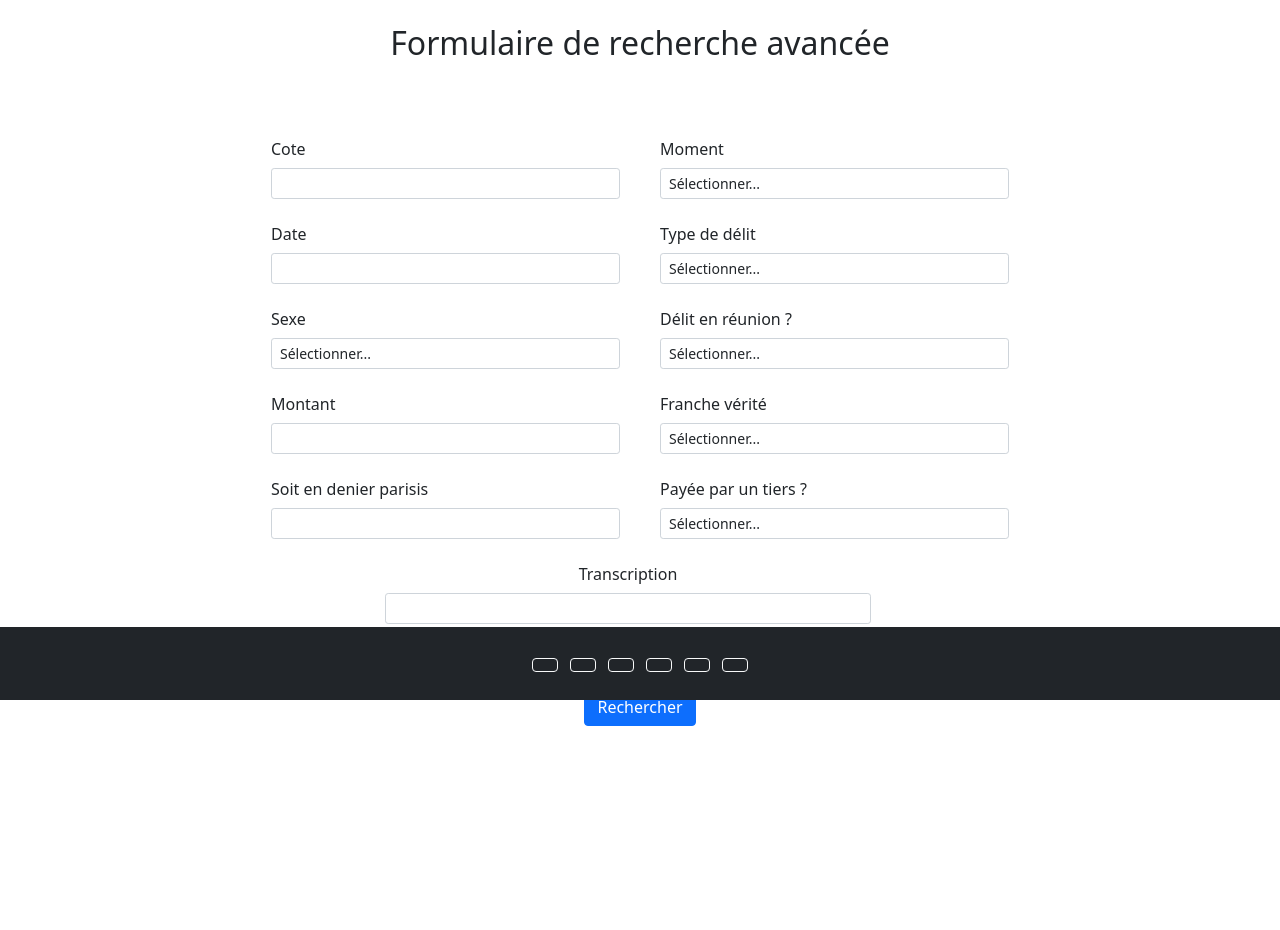
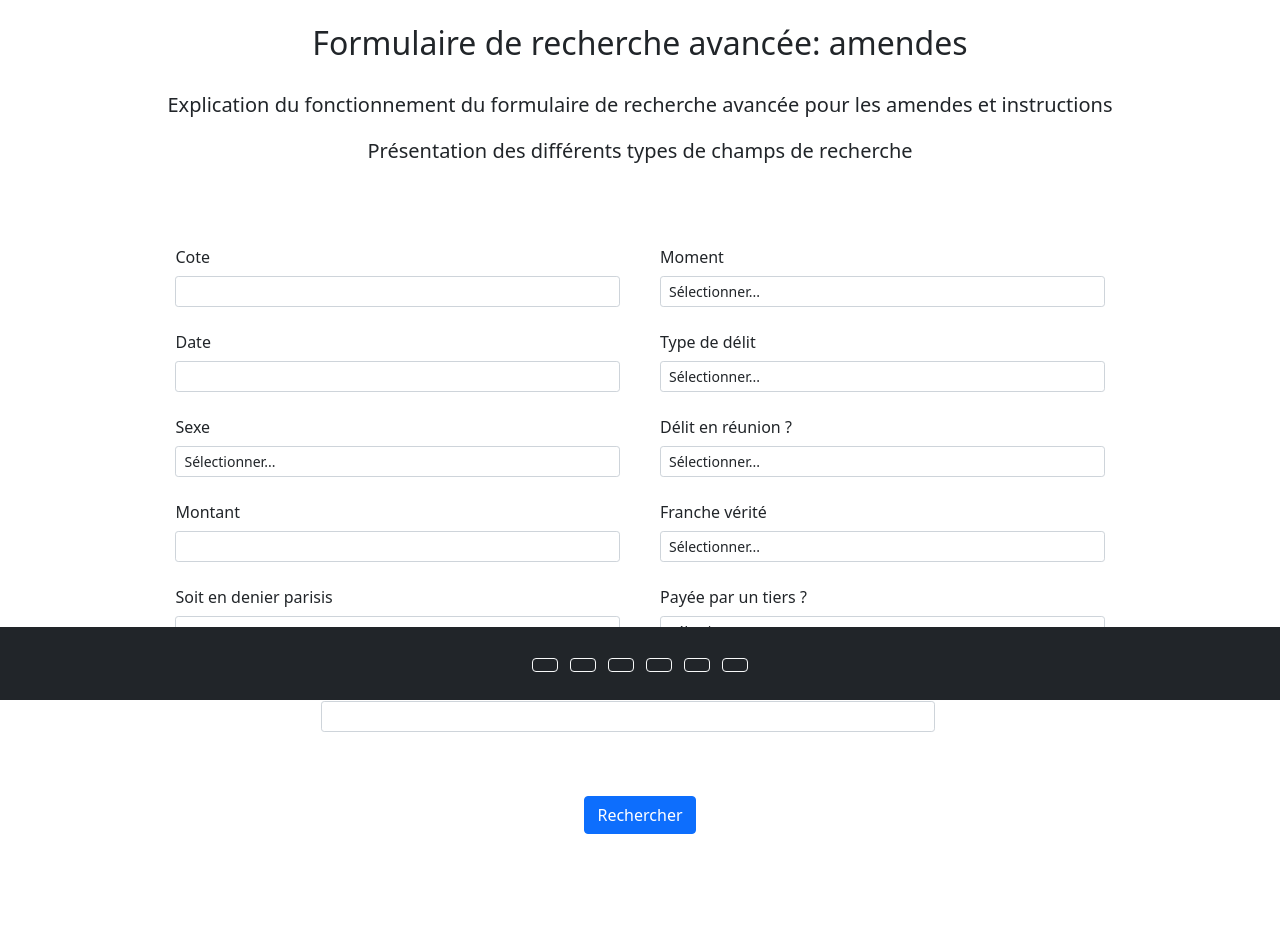
Before and after one commit to ValentinDeCraene/CrimiLille-CriminalitheV2-, a Flask app: page /recherche_avancee in a window 1280 px wide. Shown: the part 100-1030 px from the top of the page. Before the commit the page ends 826 px from the top, so only its background shows below. Run offline with Flask 2, Linux system fonts and the light colour scheme; some libraries are stand-ins or nearby versions.

Commit message:
maj templates HTML

```diff
--- a/flask_web_app_structure/app/app/routes/forms.py
+++ b/flask_web_app_structure/app/app/routes/forms.py
@@ -4,35 +4,13 @@ from wtforms import StringField, SelectField, SubmitField
 class RechercheForm(FlaskForm):
     cote = StringField('Cote')
     date = StringField('Date')
-    sexe = SelectField('Sexe', choices=[('', 'Sélectionner...'), ('M', 'Masculin'), ('F', 'Féminin'), ('NR', 'Non renseigné')])
+    sexe = SelectField('Sexe', choices=[('', 'Sélectionner...'), ('Masculin', 'Masculin'), ('Féminin', 'Féminin'), ('NR', 'Non renseigné')])
     montant = StringField('Montant')
     parisis = StringField('Soit en denier parisis')
     typeDelit = SelectField('Type de délit', choices=[('', 'Sélectionner...'), ('Brigandage/vie sur le pays', 'Brigandage/vie sur le pays'), ('Désobéissance', 'Désobéissance'), ('NR', 'Non renseigné'), ('abus d\'appel en justice', 'abus d\'appel en justice'), ('assaut d\'une maison', 'assaut d\'une maison'), ('atteinte biens d\'autrui', 'atteinte aux biens d\'autrui'), ('autre', 'autre'), ('défaut de comparution', 'défaut de comparution'), ('faute entretien héritage', 'faute entretien héritage'), ('injures', 'injures'), ('jeux de hasard', 'jeux de hasard'), ('port armes nues', 'port d\'armes nues'), ('rapt', 'rapt'), ('solidarité envers bannis', 'solidarité envers bannis'), ('tapage nocturne', 'tapage nocturne'), ('transgression édit/main de justice', 'transgression édit/main de justice'), ('usure', 'usure'), ('viol', 'viol'), ('violence physique', 'violence physique'), ('vol', 'vol'), ('violence physique', 'violence physique')])
-    moment = SelectField('Moment', choices=[('', 'Sélectionner...'), ('J', 'Jour'), ('N', 'Nuit'), ('NR', 'Non renseigné')])
+    moment = SelectField('Moment', choices=[('', 'Sélectionner...'), ('Jour', 'Jour'), ('Nuit', 'Nuit'), ('NR', 'Non renseigné')])
     reunion = SelectField('Délit en réunion ?', choices=[('', 'Sélectionner...'), ('Non', 'Non'), ('Oui', 'Oui'), ('NR', 'Non renseigné')])
     franchesVerites = SelectField('Franche vérité', choices=[('', 'Sélectionner...'), ('Non', 'Non'), ('Oui', 'Oui'), ('NR', 'Non renseigné')])
     tiers = SelectField('Payée par un tiers ?', choices=[('', 'Sélectionner...'), ('Non', 'Non'), ('Oui', 'Oui'), ('NR', 'Non renseigné')])
     transcription = StringField('Transcription')
     id_personne = StringField('Justiciable ID')
-
-# Brigandage/vie sur le pays
-# Désobéissance
-# NR
-# abus d'appel en justice
-# assaut d\'une maison
-# atteinte biens d\'autrui
-# autre
-# défaut de comparution
-# faute entretien héritage
-# injures
-# jeux de hasard
-# port armes nues
-# rapt
-# solidarité envers bannis
-# tapage nocturne
-# transgression édit/main de justice
-# usure
-# viol
-# violence physique
-# vol
-# violence physique
--- a/flask_web_app_structure/app/app/routes/generic.py
+++ b/flask_web_app_structure/app/app/routes/generic.py
@@ -163,15 +163,15 @@ def recherche_avancee():
 
 @app.route('/download_sql')
 def download_sql():
-    f = 'app/bdd_crimilille.sql'
+    f = './app/bdd_crimilille.sql'
     return send_file(f, attachment_filename='bdd_crimilille.sql', as_attachment=True)
 
 @app.route('/download_amendes_csv')
 def download_amendes_csv():
-    f = 'app/amendes.csv'
+    f = './app/amendes.csv'
     return send_file(f, attachment_filename='amendes.csv', as_attachment=True)
 
 @app.route('/download_justiciables_csv')
 def download_justiciables_csv():
-    f = 'app/justiciables.csv'
+    f = './app/justiciables.csv'
     return send_file(f, attachment_filename='justiciables.csv', as_attachment=True)
--- a/flask_web_app_structure/app/app/templates/pages/index_amendes.html
+++ b/flask_web_app_structure/app/app/templates/pages/index_amendes.html
@@ -25,8 +25,8 @@
     <p>
         Il y {{amendes.total}} amendes enregistrées:
     </p>
-    <ul class="list-group pb-5 pt-2 mb-5">
-        {% for amende in amendes.items %}
+    <ul class="list-group pt-2 mb-5">
+        {% for amende in amendes.items|sort(attribute='identifiant') %}
             <li class="list-group-item m-2">
                 <a href="{{url_for('amende', identifiant=amende.identifiant)}}">
                     <b>Identifiant de l'amende</b> : {{amende.identifiant}} <br/>
--- a/flask_web_app_structure/app/app/templates/pages/index_justiciables.html
+++ b/flask_web_app_structure/app/app/templates/pages/index_justiciables.html
@@ -26,7 +26,7 @@
         Il y {{justiciables.total}} justiciables enregistrées:
     </p>
     <ul class="list-group pb-3">
-        {% for justiciable in justiciables.items %}
+        {% for justiciable in justiciables.items|sort(attribute='id_personne') %}
             <li class="list-group-item m-2">
                 <a href="{{url_for('justiciable', id_personne=justiciable.id_personne)}}">
                     <b>Identifiant du justiciable</b> : {{justiciable.id_personne}} <br/>
--- a/flask_web_app_structure/app/app/templates/pages/justiciable.html
+++ b/flask_web_app_structure/app/app/templates/pages/justiciable.html
@@ -1,7 +1,7 @@
 {% extends "container.html" %}
 {% block corps %}
 
-<h1 class="display-2">Justiciable numéro {{justiciable.id_personne}}</h1>
+<h1 class="display-2 p-4">Justiciable numéro {{justiciable.id_personne}}</h1>
 <table class="table">
     <tbody>
         <tr>
--- a/flask_web_app_structure/app/app/templates/pages/recherche_avancee.html
+++ b/flask_web_app_structure/app/app/templates/pages/recherche_avancee.html
@@ -1,9 +1,16 @@
 {% extends "container.html" %}
 {% block corps %}
 <div class="container pt-2 pb-5 mb-5">
-    <h2 class="text-center pb-1 pt-3">Formulaire de recherche avancée</h2>
-    <div class="container d-flex justify-content-center text-left">
+    <h2 class="text-center pb-1 pt-3">Formulaire de recherche avancée: amendes</h2>
+    <div class="container d-flex justify-content-center text-left pt-3">
         <form method="POST" action="{{ url_for('recherche_avancee') }}">
+            <div>
+            <p class="lead text-center">
+                Explication du fonctionnement du formulaire de recherche avancée pour les amendes et instructions</p>
+            <p class="lead text-center">
+                Présentation des différents types de champs de recherche
+            </p>
+        </div>
             {{ form.hidden_tag() }}
 
             <div class="row pt-5 pb-5">
```
Also changed, not shown: flask_web_app_structure/app/app/templates/container.html (+37 -0 lines), flask_web_app_structure/app/app/templates/pages/amende.html (+7 -2 lines), flask_web_app_structure/app/bdd.db.
